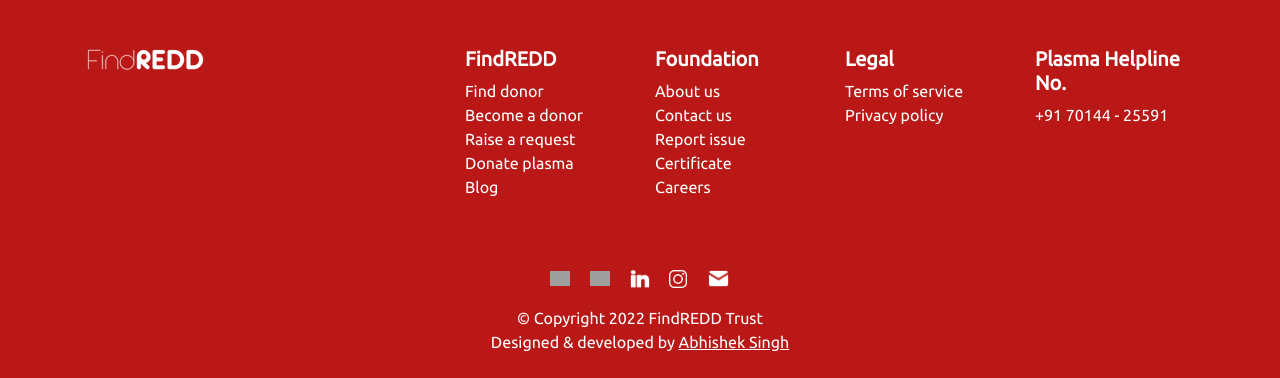
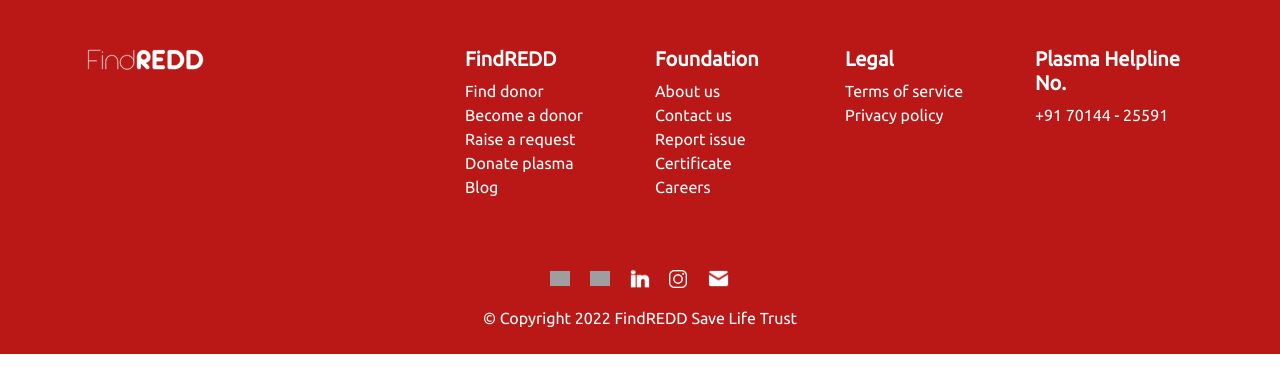
Before and after one commit to findredd/findredd, a Django app: page / in a window 1280 px wide. Shown: the part 4323-4701 px from the top of the page. After the commit the page ends 4677 px from the top, so only its background shows below. Run offline with Django 3.2, Linux system fonts and the light colour scheme; data that the repository does not hold is empty; some libraries are stand-ins or nearby versions; grey boxes are pictures that could not be loaded.

Commit message:
Update index.html

```diff
--- a/main/templates/main/index.html
+++ b/main/templates/main/index.html
@@ -830,9 +830,7 @@
 
         <div class="row">
             <div class="col-xs-12 col-sm-12 col-md-12 mb-2 text-center">
-                <p><span>&copy Copyright 2022 FindREDD Trust</span><br>
-                    <span>Designed & developed by <a href="{% url 'profile' 'realsingh25' %}" style="color: white;"><u>Abhishek Singh</u></a></span>
-                </p>
+                <p><span>&copy Copyright 2022 FindREDD Save Life Trust</span></p>
             </div>
         </div>
 
```
